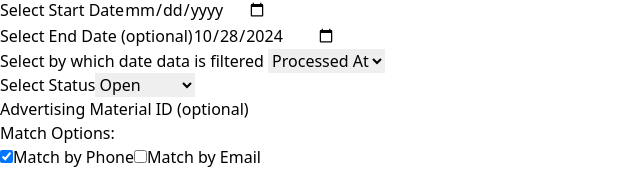
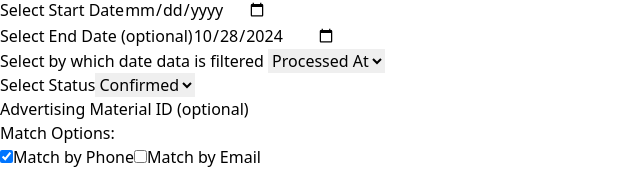
Before and after one commit to francofelicioni/lead-matching-app, a Next.js app: page / in a window 1280 px wide. Shown: the part 207-376 px from the top of the page, without its empty margins (0-640 px from the left). Built offline with nearby package versions, Linux system fonts and the light colour scheme.

Commit message:
fix: change default status from 'open' to 'confirmed'

```diff
--- a/src/app/page.js
+++ b/src/app/page.js
@@ -11,7 +11,7 @@ export default function Home() {
   const [dateFrom, setDateFrom] = useState('');
   const [dateTo, setDateTo] = useState('');
   const [dateType, setDateType] = useState('processed_at');
-  const [status, setStatus] = useState('open');
+  const [status, setStatus] = useState('confirmed');
   const [advertisingMaterialId, setAdvertisingMaterialId] = useState('');
   const [usePhone, setUsePhone] = useState(true); // Default to phone matching
   const [useEmail, setUseEmail] = useState(false); // Default email matching off
```
